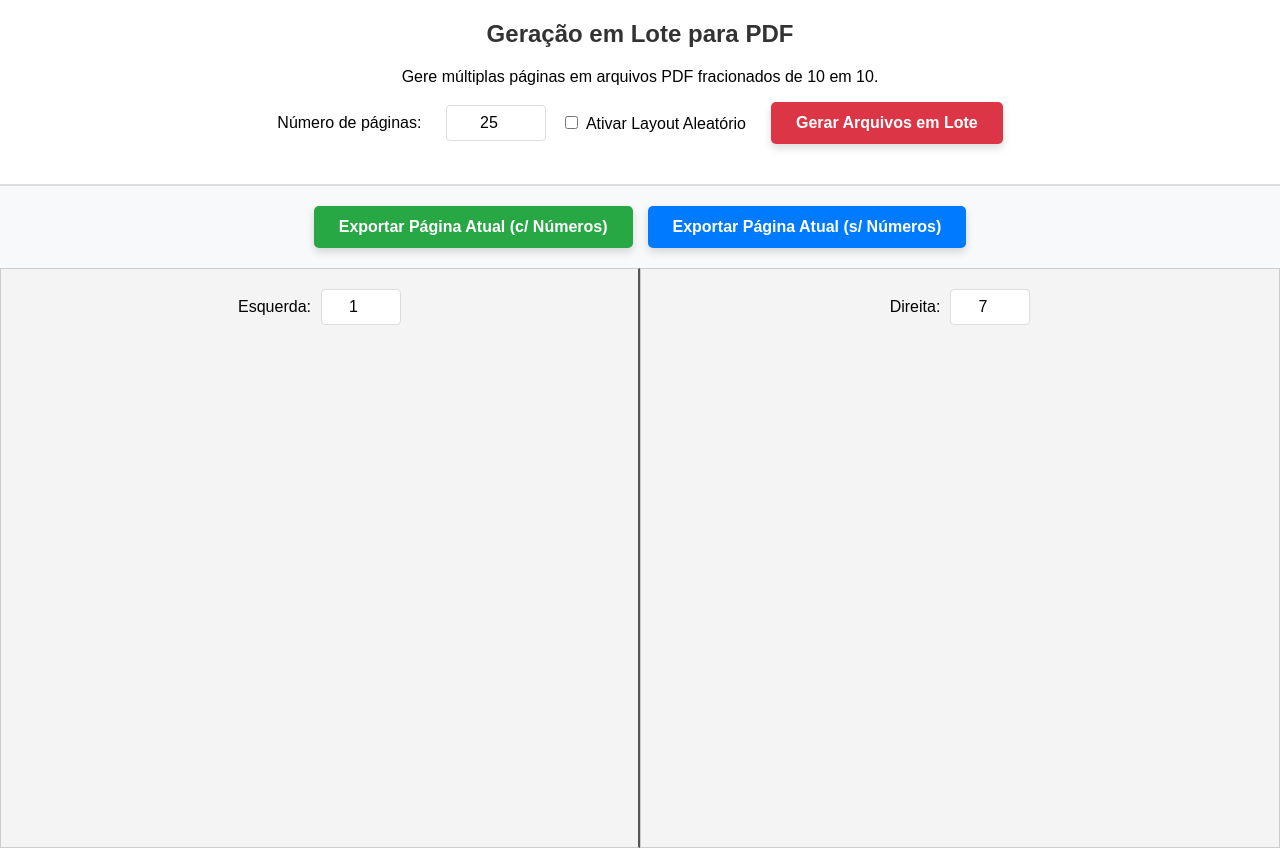
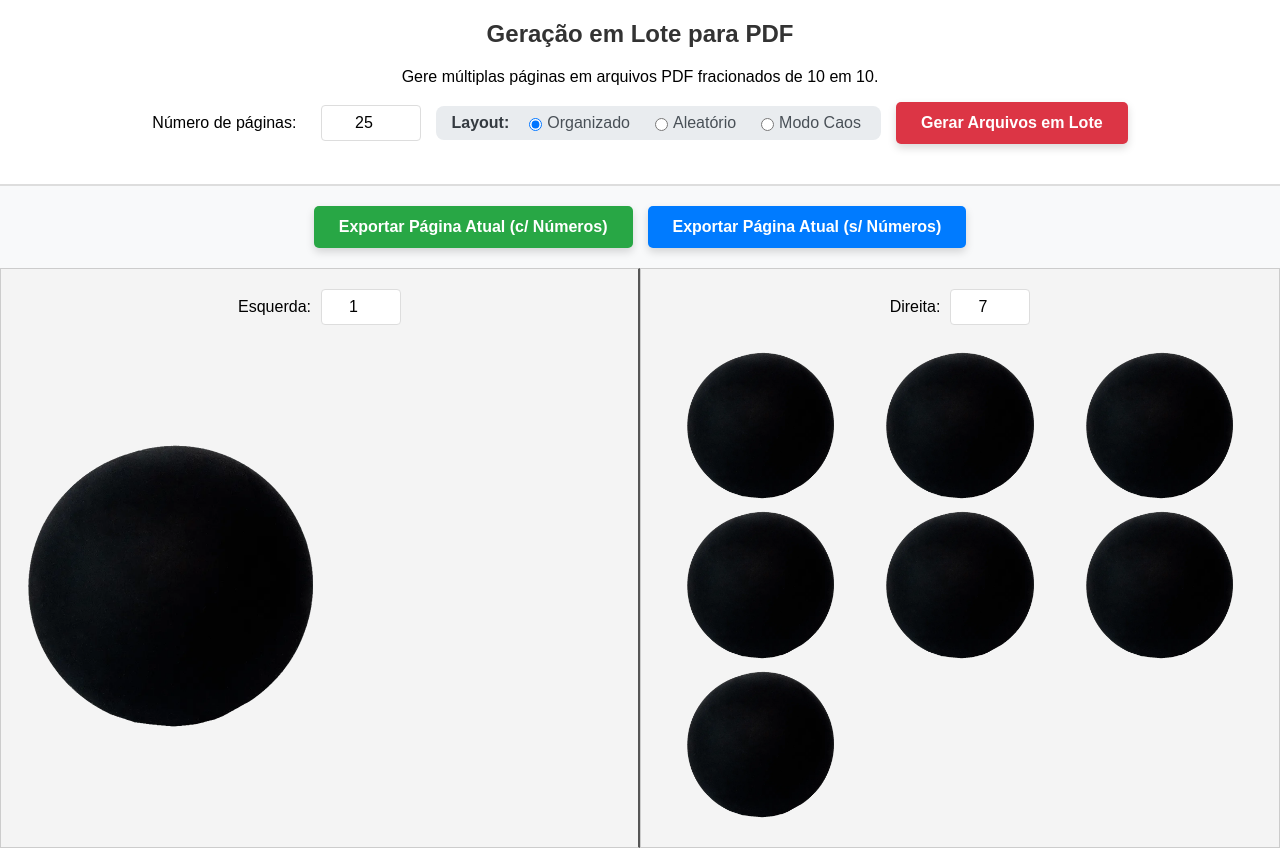
Before and after one commit to pedrocasagrande98/Ball1, a plain HTML site: page index.html in a window 1280 px wide. Both pictures are taken after a click on the button "Usar Imagem Padrão". Drawn offline with nearby package versions, Linux system fonts and the light colour scheme.

Commit message:
Update index.html

```diff
--- a/index.html
+++ b/index.html
@@ -26,9 +26,16 @@
                 <label for="pages-to-generate">Número de páginas:</label>
                 <input type="number" id="pages-to-generate" value="25" min="1" max="1000">
 
-                <div class="toggle-container">
-                    <input type="checkbox" id="random-layout-toggle">
-                    <label for="random-layout-toggle">Ativar Layout Aleatório</label>
+                <div class="layout-options">
+                    <strong>Layout:</strong>
+                    <input type="radio" id="mode-grid" name="layout-mode" value="grid" checked>
+                    <label for="mode-grid">Organizado</label>
+
+                    <input type="radio" id="mode-random" name="layout-mode" value="random">
+                    <label for="mode-random">Aleatório</label>
+
+                    <input type="radio" id="mode-chaos" name="layout-mode" value="chaos">
+                    <label for="mode-chaos">Modo Caos</label>
                 </div>
 
                 <button id="generate-pdf-btn" class="export-btn btn-danger">Gerar Arquivos em Lote</button>
@@ -39,7 +46,6 @@
                     <div id="progress-bar" style="width: 0%;"></div>
                 </div>
             </div>
-            <!-- NOVA ÁREA PARA EXIBIR OS LINKS DE DOWNLOAD -->
             <div id="batch-results-area" style="display: none;">
                 <h3>Arquivos Prontos para Download:</h3>
                 <ul id="batch-results-list"></ul>
```
